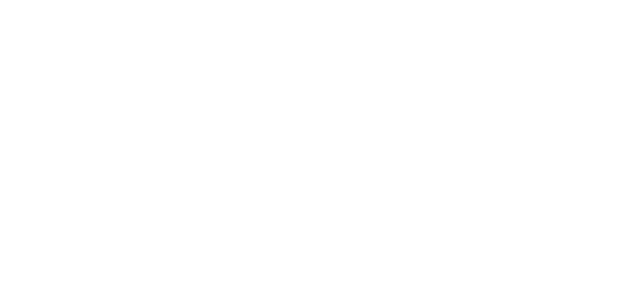
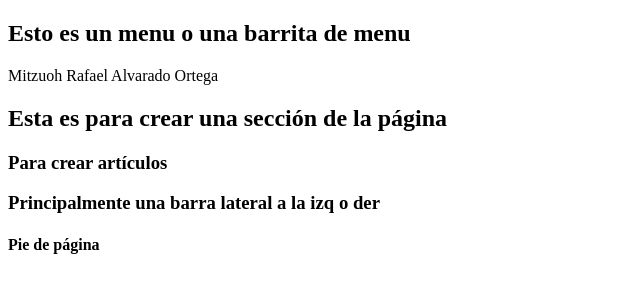
Before and after one commit to Mitzuoh/4IV9-PSW-ALVARADOORTEGAMITZUOH, a plain HTML site: page index.html in a window 1280 px wide. Shown: the whole page, without its empty margins (0-640 px from the left). Drawn offline with Linux system fonts and the light colour scheme.

Commit message:
Agregue mi nombre

```diff
--- a/index.html
+++ b/index.html
@@ -8,5 +8,27 @@
 </head>
 <body>
 
+    <nav>
+        <h1>Esto es un menu o una barrita de menu</h1>
+    </nav>
+
+    <section>
+        <p>Mitzuoh Rafael Alvarado Ortega</p>
+        <h2>Esta es para crear una sección de la página</h2>
+
+    <article>
+        <h3>Para crear artículos</h3>
+    </article>
+
+    <aside>
+        <h3>Principalmente una barra lateral a la izq o der</h3>
+    </aside>
+ </section>
+
+    <fotter>
+        <h4>Pie de página</h4>
+    </fotter>
+
+
 </body>
 </html>
```
